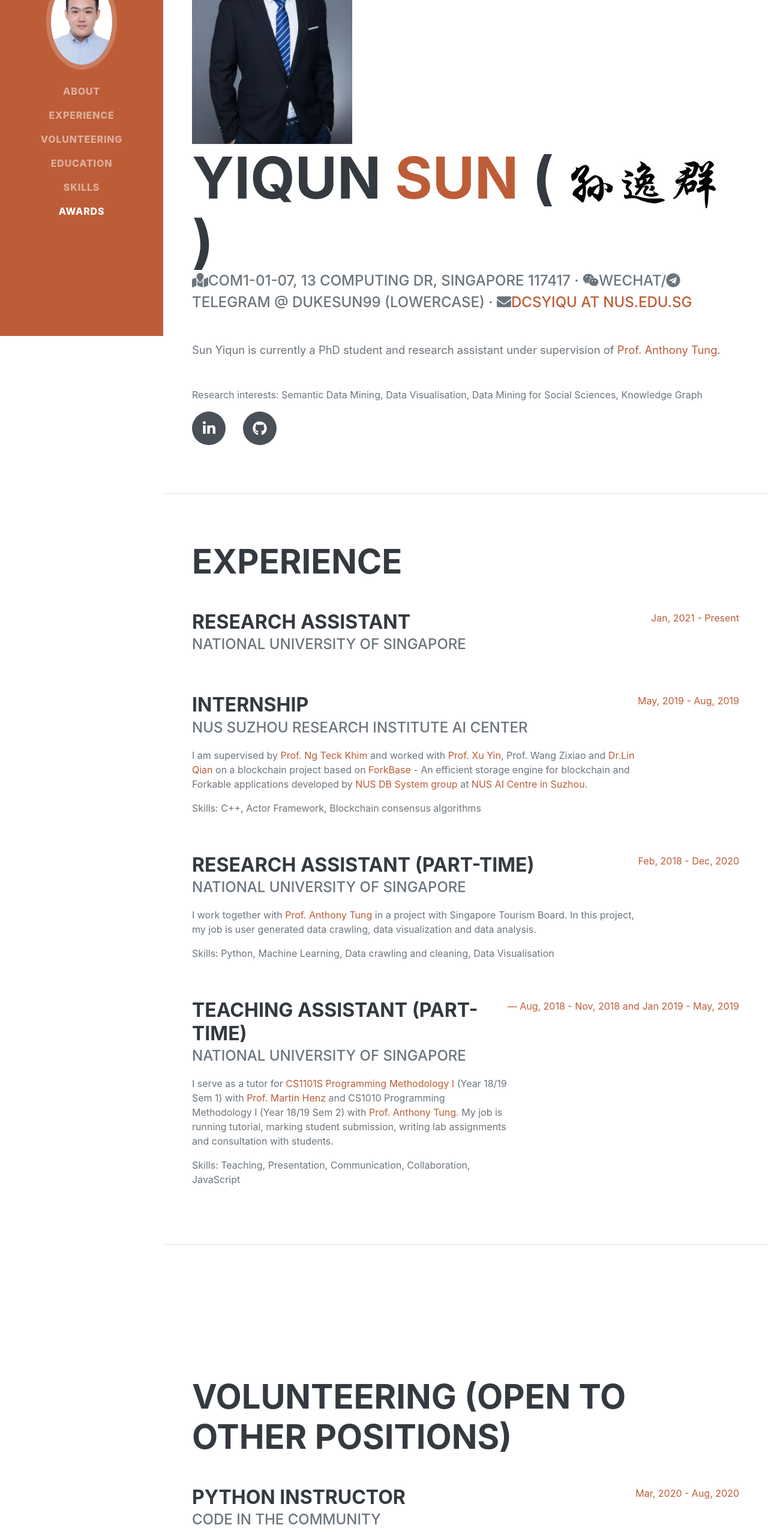
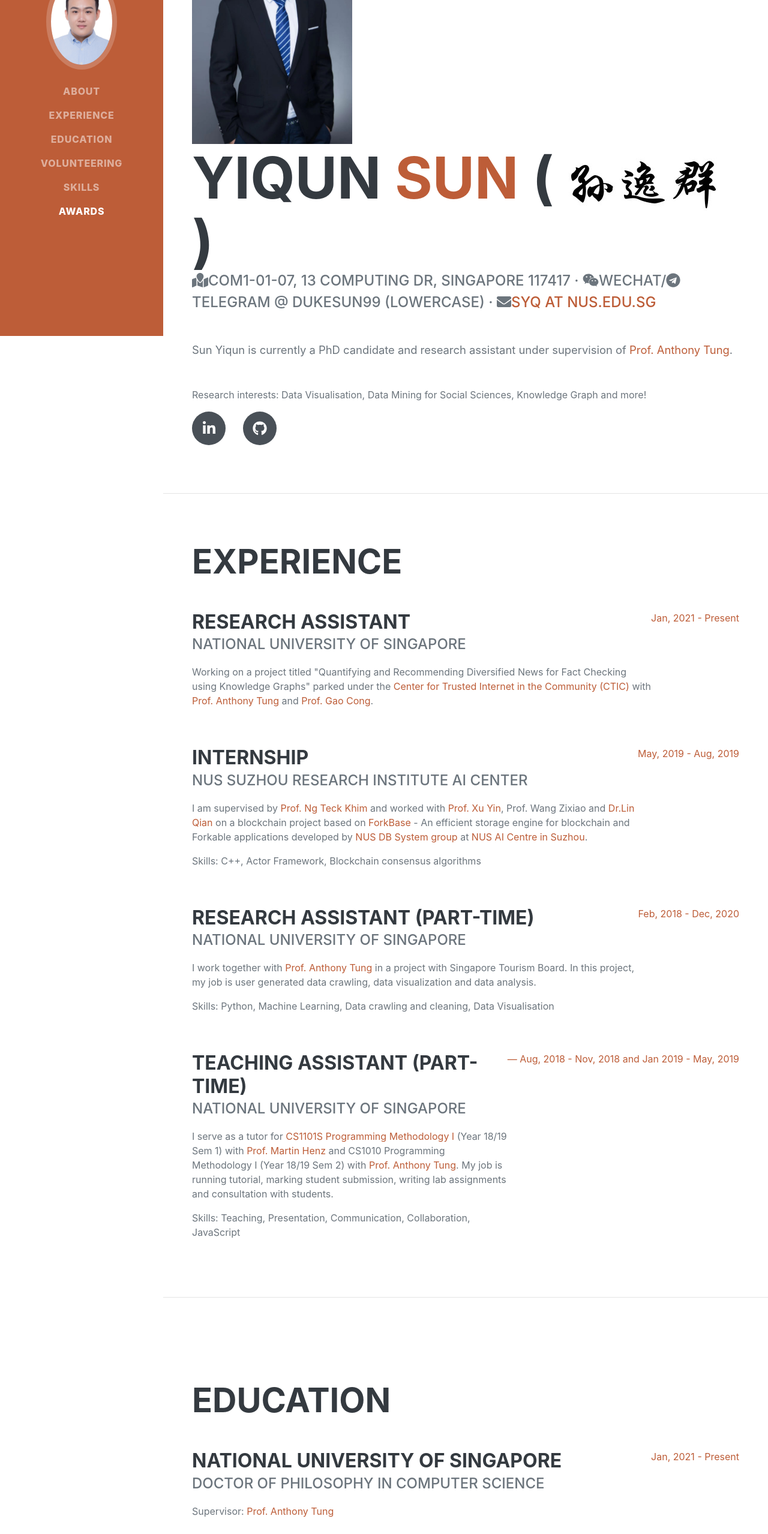
Before and after one commit to dukesun99/homepage, a plain HTML site: page index.html in a window 1280 px wide. Shown: the part 240-2797 px from the top of the page at 60% size. Drawn offline with nearby package versions, Linux system fonts and the light colour scheme; a web font is replaced by a local one.

Commit message:
Update information

```diff
--- a/index.html
+++ b/index.html
@@ -36,8 +36,8 @@
                 <ul class="navbar-nav">
                     <li class="nav-item"><a class="nav-link js-scroll-trigger" href="#about">About</a></li>
                     <li class="nav-item"><a class="nav-link js-scroll-trigger" href="#experience">Experience</a></li>
+                    <li class="nav-item"><a class="nav-link js-scroll-trigger" href="#education">Education</a></li>
                     <li class="nav-item"><a class="nav-link js-scroll-trigger" href="#volunteering">Volunteering</a></li>
-                    <li class="nav-item"><a class="nav-link js-scroll-trigger" href="#education">Education</a></li>
                     <li class="nav-item"><a class="nav-link js-scroll-trigger" href="#skills">Skills</a></li>
                     <!-- <li class="nav-item"><a class="nav-link js-scroll-trigger" href="#interests">Interests</a></li> -->
                     <li class="nav-item"><a class="nav-link js-scroll-trigger" href="#awards">Awards</a></li>
@@ -57,10 +57,10 @@
                     </h1>
                     <div class="subheading mb-5">
                         <i class="fas fa-map-marked"></i>COM1-01-07, 13 Computing Dr, Singapore 117417 · <i class="fab fa-weixin"></i>WeChat/<i class="fab fa-telegram"></i>Telegram @ dukesun99 (lowercase) ·
-                        <i class="fas fa-envelope"></i><a href="mailto:dcsyiqu@nus.edu.sg">dcsyiqu AT nus.edu.sg</a>
+                        <i class="fas fa-envelope"></i><a href="mailto:syq@nus.edu.sg">syq AT nus.edu.sg</a>
                     </div>
-                    <p class="lead mb-5">Sun Yiqun is currently a PhD student and research assistant under supervision of <a href="https://www.comp.nus.edu.sg/~atung/">Prof. Anthony Tung</a>. </p>
-                    <p>Research interests: Semantic Data Mining, Data Visualisation, Data Mining for Social Sciences, Knowledge Graph</p>
+                    <p class="lead mb-5">Sun Yiqun is currently a PhD candidate and research assistant under supervision of <a href="https://www.comp.nus.edu.sg/~atung/">Prof. Anthony Tung</a>. </p>
+                    <p>Research interests: Data Visualisation, Data Mining for Social Sciences, Knowledge Graph and more!</p>
                     <div class="social-icons">
                         <a class="social-icon" href="https://www.linkedin.com/in/dukesun99/"><i class="fab fa-linkedin-in"></i></a>
                         <a class="social-icon" href="https://github.com/dukesun99"><i class="fab fa-github"></i></a>
@@ -76,6 +76,7 @@
                         <div class="flex-grow-1">
                             <h3 class="mb-0">Research Assistant</h3>
                             <div class="subheading mb-3">National University of Singapore</div>
+                            <p>Working on a project titled "Quantifying and Recommending Diversified News for Fact Checking using Knowledge Graphs" parked under the <a href="https://ctic.nus.edu.sg/">Center for Trusted Internet in the Community (CTIC)</a> with <a href="https://www.comp.nus.edu.sg/~atung/">Prof. Anthony Tung</a> and <a href="https://personal.ntu.edu.sg/gaocong/">Prof. Gao Cong</a>.</p>
                         </div>
                         <div class="flex-shrink-0"><span class="text-primary">Jan, 2021 - Present</span></div>
                     </div>
@@ -109,21 +110,6 @@
                 </div>
             </section>
             <hr class="m-0" />
-            <!-- Volunteering-->
-            <section class="resume-section" id="volunteering">
-                <div class="resume-section-content">
-                    <h2 class="mb-5">Volunteering (Open to other positions)</h2>
-                    <div class="d-flex flex-column flex-md-row justify-content-between mb-5">
-                        <div class="flex-grow-1">
-                            <h3 class="mb-0">Python Instructor</h3>
-                            <div class="subheading mb-3">Code in the Community</div>
-                            <p>Teaching kids in Singapore with disadvantaged backgrounds at <a href="https://www.codeinthecommunity.com/about">Code in the Community</a>.</p>
-                        </div>
-                        <div class="flex-shrink-0"><span class="text-primary">Mar, 2020 - Aug, 2020</span></div>
-                    </div>
-                </div>
-            </section>
-            <hr class="m-0" />
             <!-- Education-->
             <section class="resume-section" id="education">
                 <div class="resume-section-content">
@@ -144,6 +130,21 @@
                             <p>Exchange experience at Northwesten University (Sep, 2019 - Dec, 2019)</p>
                         </div>
                         <div class="flex-shrink-0"><span class="text-primary">Aug, 2017 – Dec, 2020</span></div>
+                    </div>
+                </div>
+            </section>
+            <hr class="m-0" />
+            <!-- Volunteering-->
+            <section class="resume-section" id="volunteering">
+                <div class="resume-section-content">
+                    <h2 class="mb-5">Volunteering (Open to other positions)</h2>
+                    <div class="d-flex flex-column flex-md-row justify-content-between mb-5">
+                        <div class="flex-grow-1">
+                            <h3 class="mb-0">Python Instructor</h3>
+                            <div class="subheading mb-3">Code in the Community</div>
+                            <p>Teaching kids in Singapore with disadvantaged backgrounds at <a href="https://www.codeinthecommunity.com/about">Code in the Community</a>.</p>
+                        </div>
+                        <div class="flex-shrink-0"><span class="text-primary">Mar, 2020 - Aug, 2020</span></div>
                     </div>
                 </div>
             </section>
```
